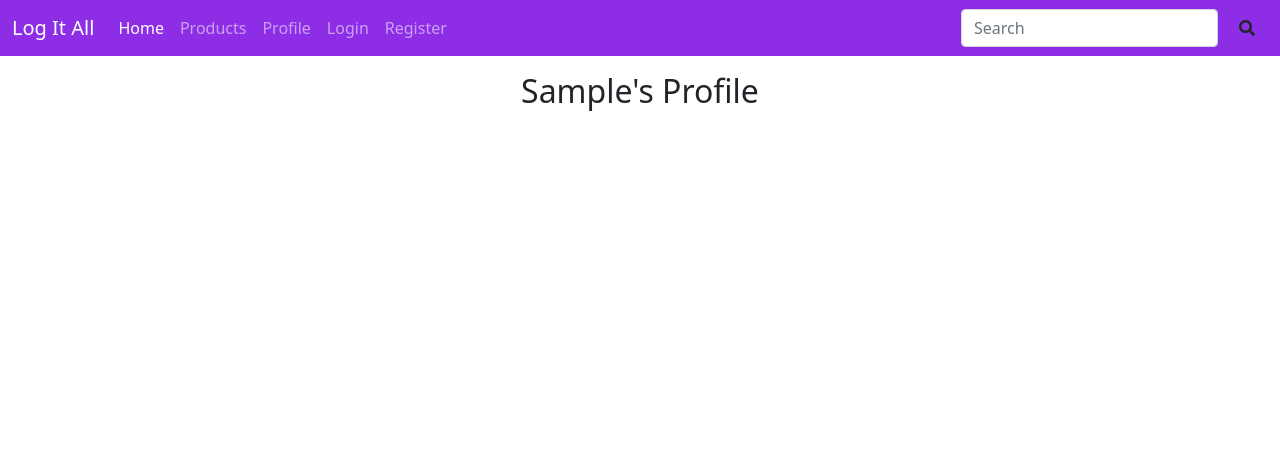
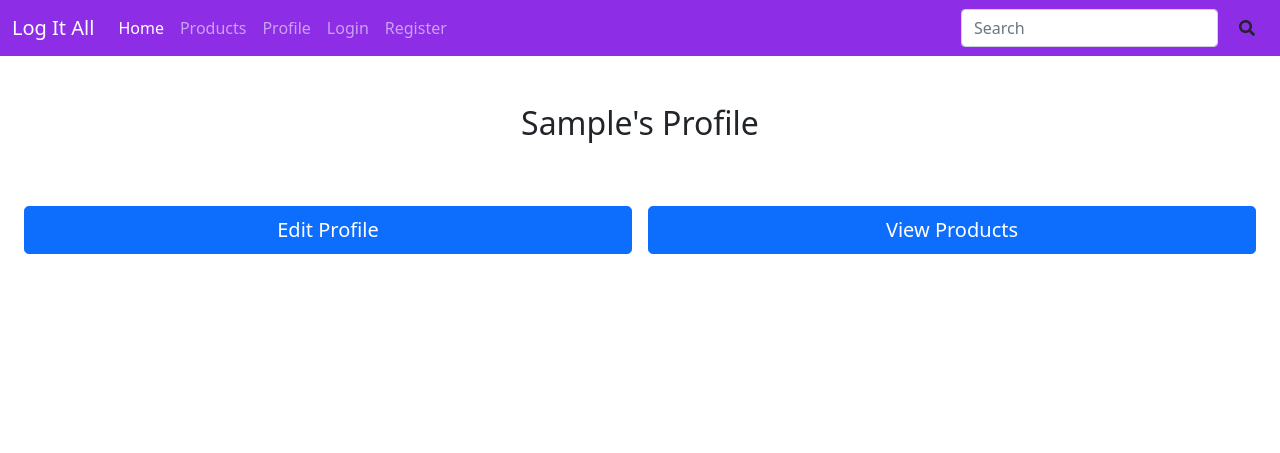
Before and after one commit to JusJae/ms3_logapp, a Flask app: page /profile/1 in a window 1280 px wide. Shown: the top 453 px of the page. Run offline with Flask 3, Linux system fonts and the light colour scheme; the visitor is signed in with stand-in values (Sample User, id 1); a database or web service that is not in the repository returns one stand-in record (values such as "Sample title"); some libraries are stand-ins or nearby versions.

Commit message:
feat: update profile.html with new buttons

```diff
--- a/templates/profile.html
+++ b/templates/profile.html
@@ -1,5 +1,22 @@
 {% extends "index.html" %} {% block content %}
-<h2 class="mt-3 text-center text-capitalize">{{ username }}'s Profile</h2>
-
+<h2 class="mt-5 text-center text-capitalize">{{ username }}'s Profile</h2>
+<div class="container-fluid">
+	<div class="row mt-5 g-md-3 g-3">
+		<div class="col-md-6">
+			<a
+				href="#"
+				class="btn btn-primary btn-lg w-100"
+				>Edit Profile</a
+			>
+		</div>
+		<div class="col-md-6">
+			<a
+				href="#"
+				class="btn btn-primary btn-lg w-100"
+				>View Products</a
+			>
+		</div>
+	</div>
+</div>
 
 {% endblock %}
```
